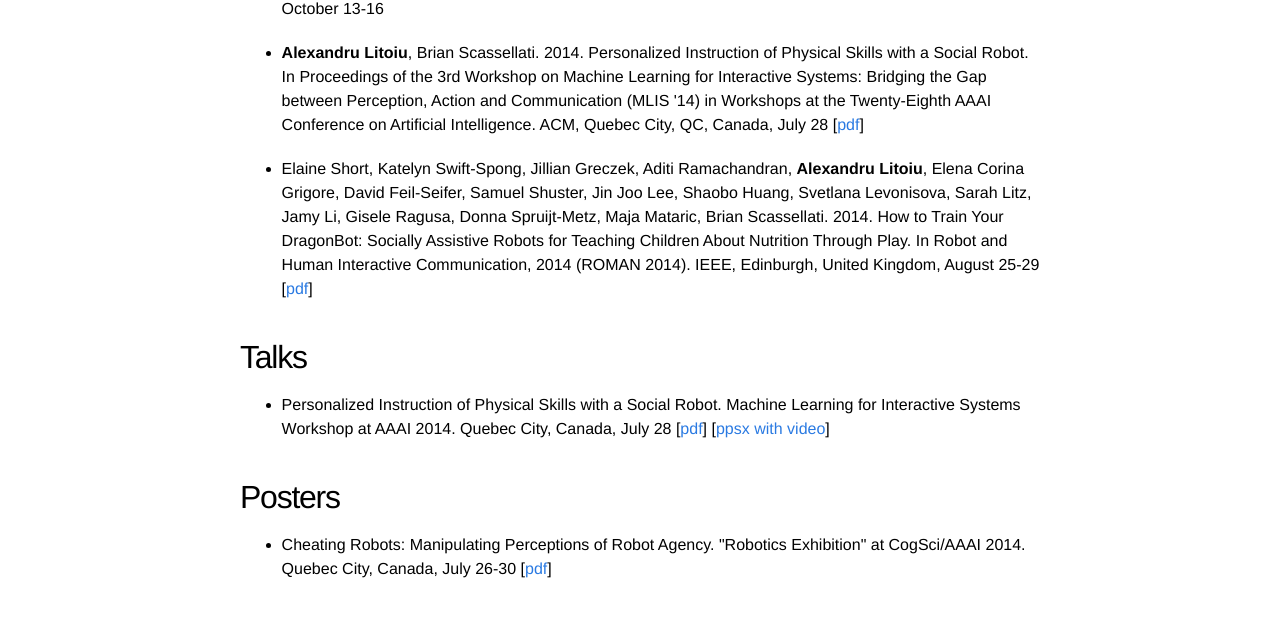
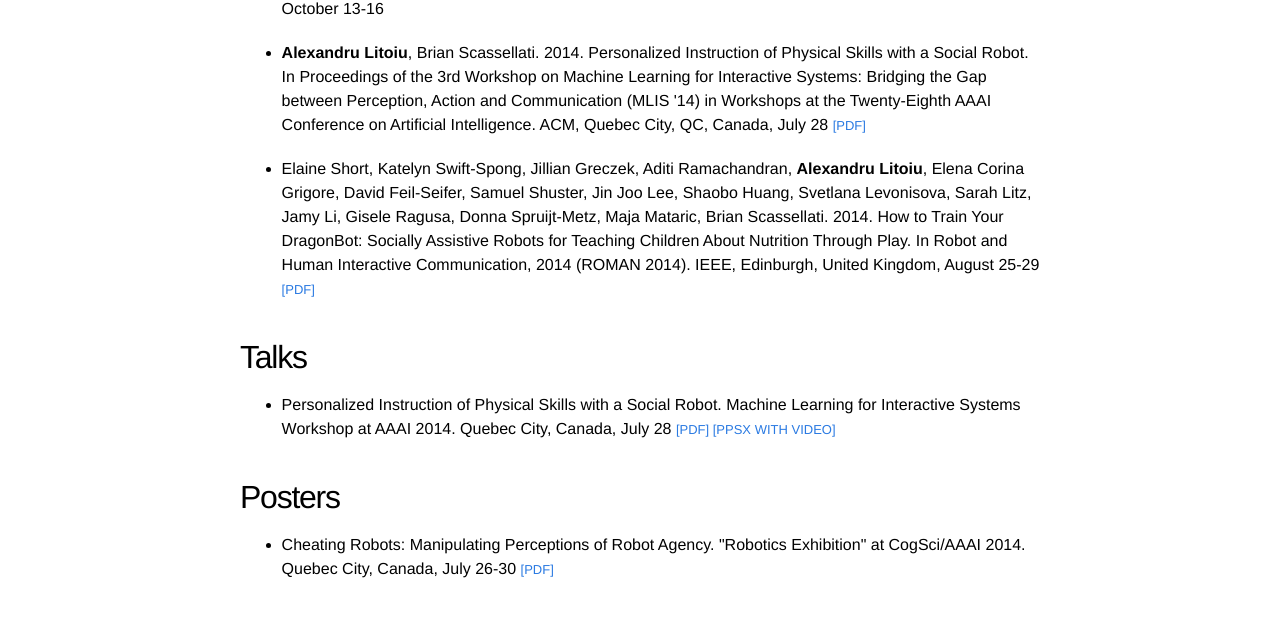
Before and after one commit to alitoiu/alitoiu.github.io, a Jekyll site: the page built from publications.md, in a window 1280 px wide. Shown: the part 311-933 px from the top of the page. Built offline with Jekyll 4.4.1, drawn with Linux system fonts in a browser that asks for light colours; some of the changed text lies outside the part shown.

Commit message:
Changed content-link css

```diff
--- a/css/custom.css
+++ b/css/custom.css
@@ -16,11 +16,14 @@
 	-moz-border-radius: 4px;
 	-webkit-border-radius: 4px;
 	border-radius: 4px;
-	padding: 5px 8px;
+	padding: 4px 8px;
 	vertical-align: baseline;
-	line-height: 12px;
+	line-height: 11px;
 	position: relative;
-	top: -5px;
+	top: -4px;
+}
+
+.first-badge {
 	margin-left:5px;
 }
 
@@ -54,8 +57,16 @@
 */
 
 .content-link {
+	text-transform: uppercase;
 	font-size: 12px;
 	vertical-align: baseline;
+}
+
+.content-link-large{
+	text-transform: uppercase;
+	font-size: 13px;
+	vertical-align: baseline;
+
 }
 
 /*
--- a/publications.md
+++ b/publications.md
@@ -15,12 +15,16 @@ navigation_index: 2
 
 		<li>
 		<strong>Alexandru Litoiu</strong>, Brian Scassellati. 2014. Personalized Instruction of Physical Skills with a Social Robot. In Proceedings of the 3rd Workshop on Machine Learning for Interactive Systems: Bridging the Gap between Perception, Action and Communication (MLIS '14) in Workshops at the Twenty-Eighth AAAI Conference on Artificial Intelligence. ACM, Quebec City, QC, Canada, July 28
-		[<a href="{{site.dropbox_url}}Publications/Papers/MLIS2014.pdf">pdf</a>]
+		<span class="content-link-large">
+		<a href="{{site.dropbox_url}}Publications/Papers/MLIS2014.pdf">[pdf]</a>
+		</span>
 		</li>
 
 		<li>
 		Elaine Short, Katelyn Swift-Spong, Jillian Greczek, Aditi Ramachandran, <strong>Alexandru Litoiu</strong>, Elena Corina Grigore, David Feil-Seifer, Samuel Shuster, Jin Joo Lee, Shaobo Huang, Svetlana Levonisova, Sarah Litz, Jamy Li, Gisele Ragusa, Donna Spruijt-Metz, Maja Mataric, Brian Scassellati. 2014. How to Train Your DragonBot: Socially Assistive Robots for Teaching Children About Nutrition Through Play. In Robot and Human Interactive Communication, 2014 (ROMAN 2014). IEEE, Edinburgh, United Kingdom, August 25-29
-		[<a href="{{site.dropbox_url}}Publications/Papers/ROMAN2014.pdf">pdf</a>]
+		<span class="content-link-large">
+		<a href="{{site.dropbox_url}}Publications/Papers/ROMAN2014.pdf">[pdf]</a>
+		</span>
 		</li>
 	</ul>
 </div>
@@ -31,8 +35,9 @@ navigation_index: 2
 	<ul>
 		<li>
 			Personalized Instruction of Physical Skills with a Social Robot. Machine Learning for Interactive Systems Workshop at AAAI 2014. Quebec City, Canada, July 28
-			[<a href="{{site.dropbox_url}}Publications/Talks/MLIS2014/MLIS2014.pdf">pdf</a>]
-			[<a href="{{site.dropbox_url}}Publications/Talks/MLIS2014/MLIS2014.ppsx">ppsx with video</a>]
+			<span class="content-link-large">
+			<a href="{{site.dropbox_url}}Publications/Talks/MLIS2014/MLIS2014.pdf">[pdf]</a>
+			<a href="{{site.dropbox_url}}Publications/Talks/MLIS2014/MLIS2014.ppsx">[ppsx with video]</a></span>
 		</li>
 	</ul>
 </div>
@@ -46,7 +51,8 @@ navigation_index: 2
 	<ul>
 		<li>
 			Cheating Robots: Manipulating Perceptions of Robot Agency. "Robotics Exhibition" at CogSci/AAAI 2014. Quebec City, Canada, July 26-30
-			[<a href="{{site.dropbox_url}}Publications/Posters/CheatingPoster.pdf">pdf</a>]
+			<span class="content-link-large">
+			<a href="{{site.dropbox_url}}Publications/Posters/CheatingPoster.pdf">[pdf]</a></span>
 		</li>
 	</ul>
 </div>
@@ -57,7 +63,8 @@ navigation_index: 2
 	<ul>
 		<li>
 			Linux Scripting
-			[<a href="{{site.dropbox_url}}Publications/Instructional/LinuxScripting.pdf">pdf</a>]
+			<span class="content-link-large">
+			<a href="{{site.dropbox_url}}Publications/Instructional/LinuxScripting.pdf">[pdf]</a></span>
 		</li>
 	</ul>
 </div>
```
Also changed, not shown: personal_projects.md (+8 -3 lines).
